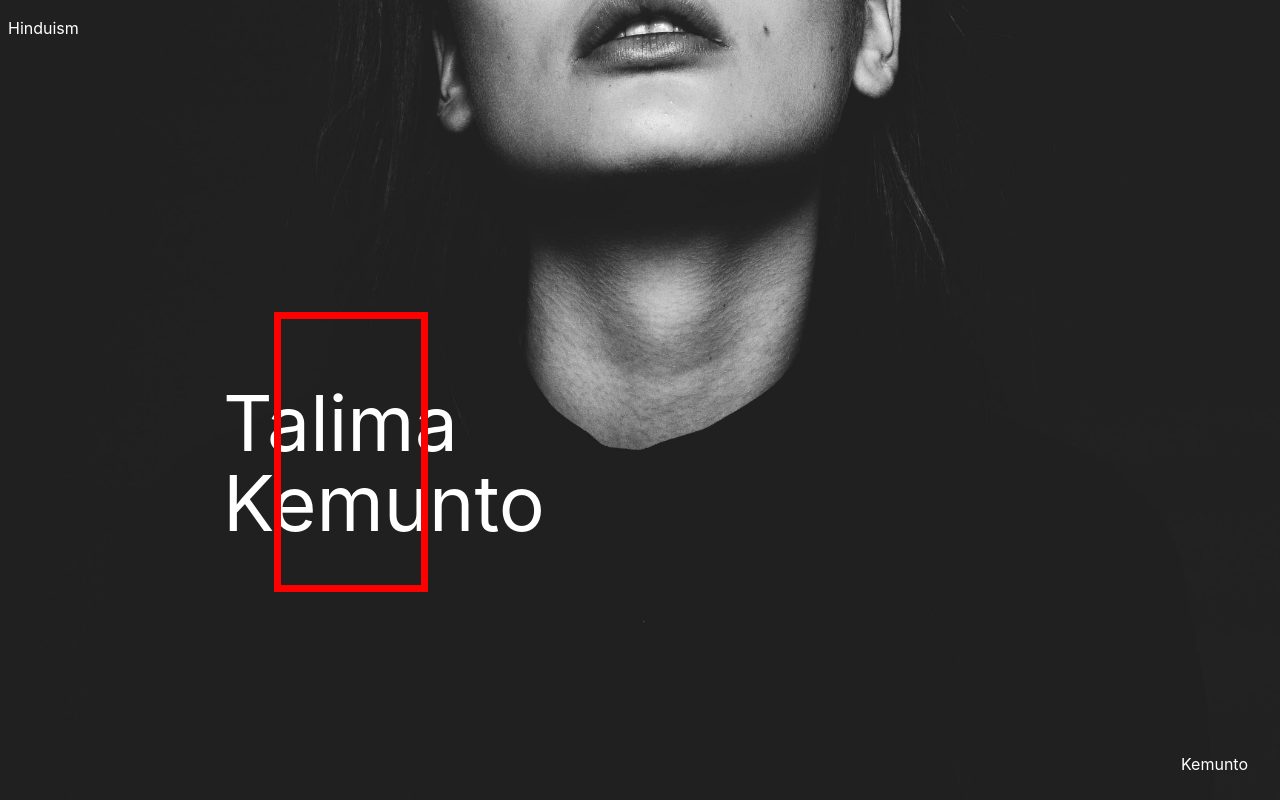
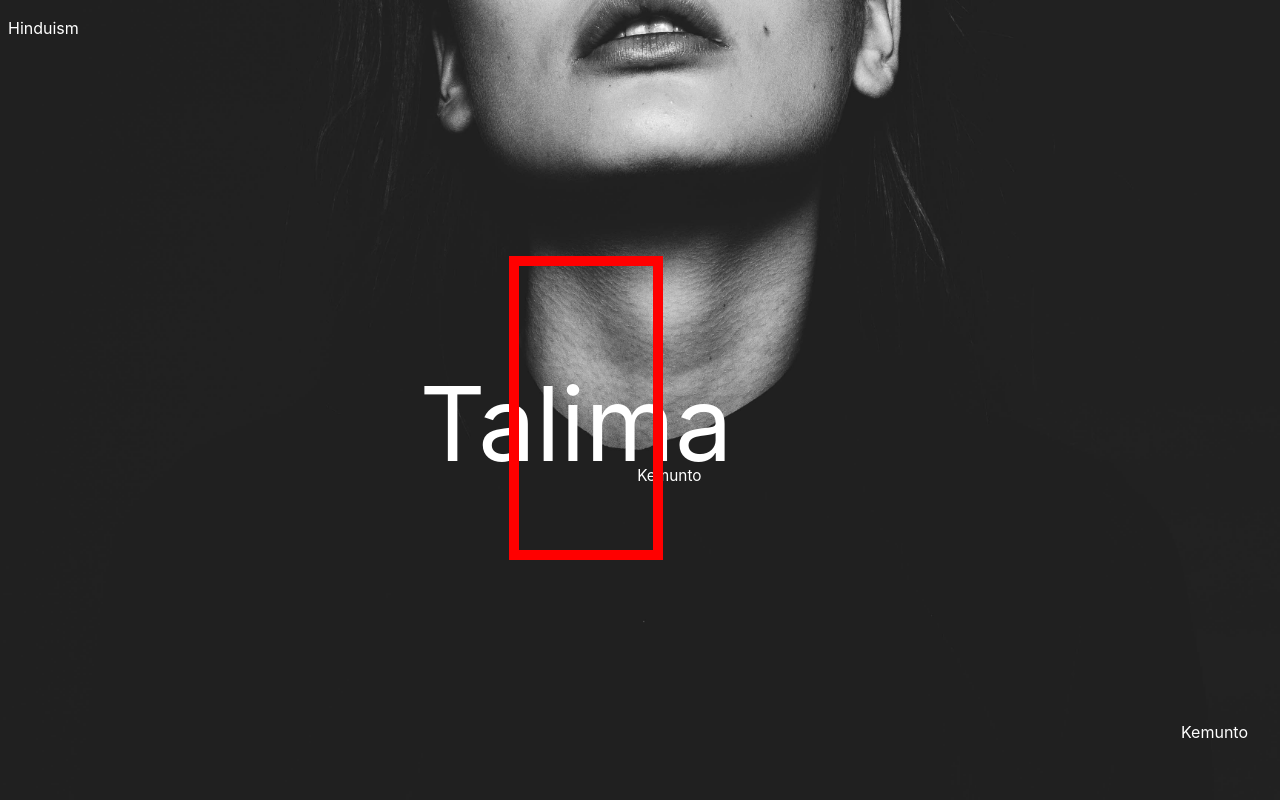
Before and after one commit to alsamzu/TalimaKemunto, a plain HTML site: page index.html in a window 1280 px wide. Drawn offline with Linux system fonts and the light colour scheme.

Commit message:
position

```diff
--- a/css/styles.css
+++ b/css/styles.css
@@ -2,7 +2,7 @@ body,html{
     height: 100%;
 }
 body{
-    height: 100%;
+
     background: url("/img/model.jpg") no-repeat center center fixed;
     -webkit-background-size: cover;
     -moz-background-size: cover;
@@ -12,11 +12,18 @@ body{
 
 #cen{
     margin-top: 40vh;
-    margin-right: 40vw;
-    font-size: 6vw;
+    margin-left: -10vw;
+    font-size: 8vw;
     line-height: 8vh;
     color: white;
+
 /*    border: 5px solid red;*/
+}
+#kemu{
+    font-size: 1.2vw;
+    line-height: 1vh;
+    margin-left: 17vw;
+
 }
 
 #en{
@@ -26,13 +33,12 @@ body{
 
 .box{
     width: 12vw;
-    height: 35vh;
-    border: 7px solid red;
+    height: 38vh;
+    border: 10px solid red;
     position: relative;
     margin-top: -30vh;
-    margin-left: 4vw;
-/*    bottom: 250px;*/
-/*    left: 60px;*/
+    margin-left: 7vw;
+    z-index: 0;
 }
 
 
--- a/index.html
+++ b/index.html
@@ -25,9 +25,11 @@
             <p style="color: white">Hinduism</p></div>
 
             <div class="p-2" id="cen" >
+
             <p>Talima</p>
-            <p>Kemunto</p>
-                      <div class="box"></div>
+            <p id="kemu">Kemunto</p>
+              <div class="box"></div>
+
             </div>
 
             <div class="p-2 align-self-end mr-4" id="en">
```
